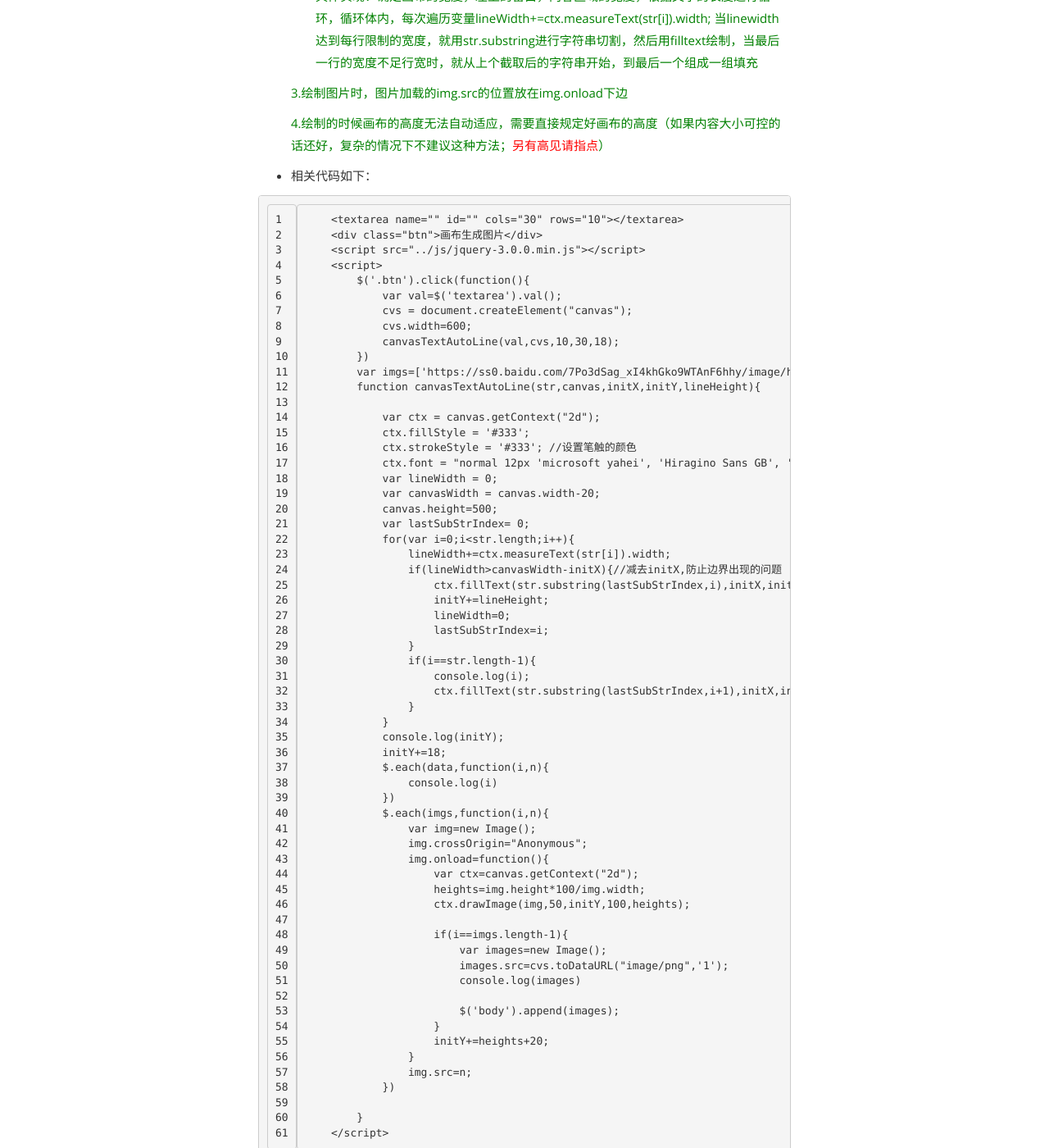
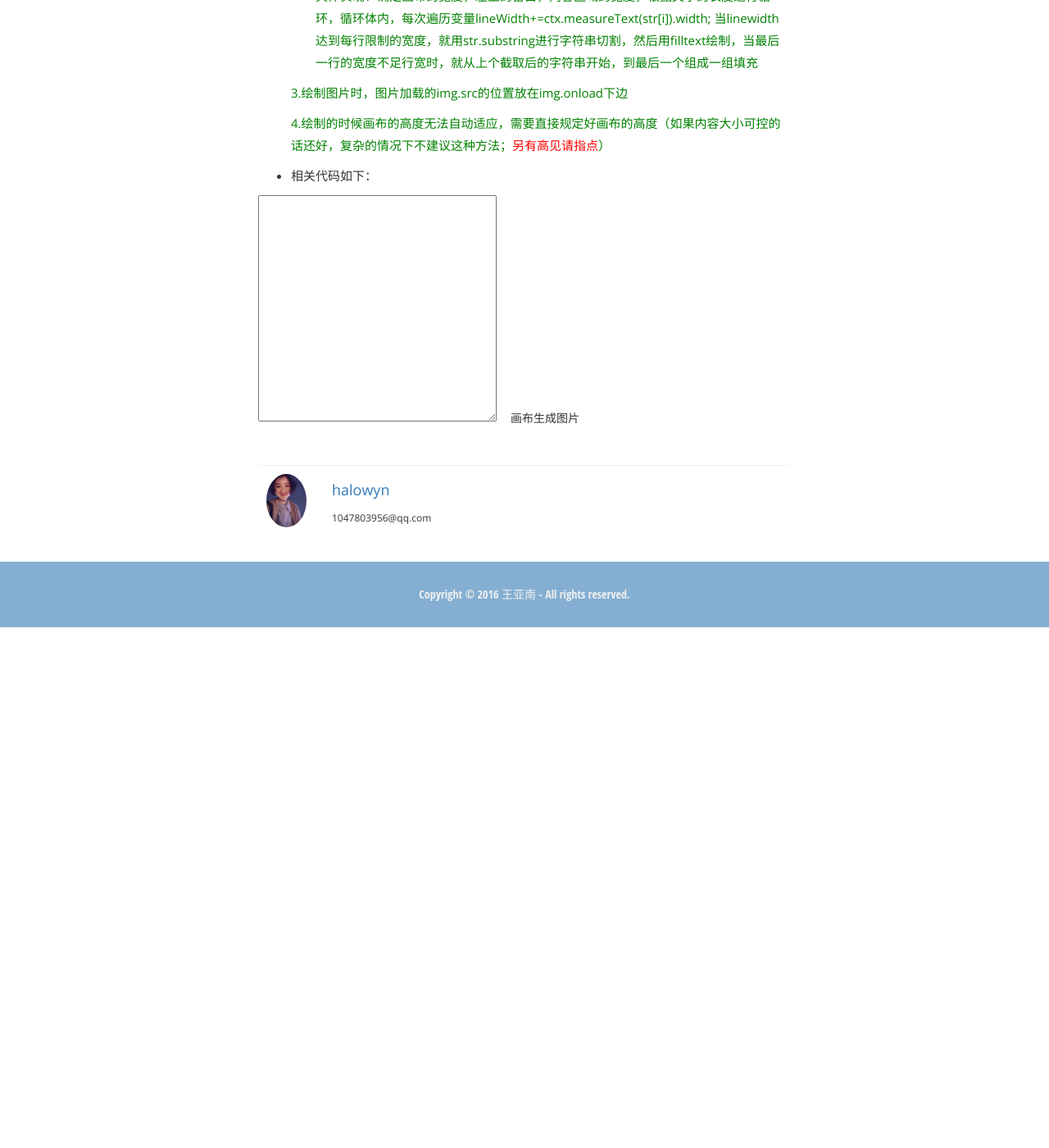
Before and after one commit to halowyn/halowyn.github.io, a Jekyll site: the page built from _posts/2017-06-06-Getting-Started.md, in a window 1280 px wide and 1400 px high, scrolled down 825 px. Shown: the whole window at 82% size. Built offline with Jekyll 4.4.1, drawn with Linux system fonts in a browser that asks for light colours; nearby versions of some CDN libraries; library files that are not in the unit come from our copies; after the commit the page ends 1590 px from its top, so only the background shows below that.

Commit message:
canvas绘制生成图片

````diff
--- a/_posts/2017-06-06-Getting-Started.md
+++ b/_posts/2017-06-06-Getting-Started.md
@@ -30,7 +30,7 @@
     </li>
     <li>相关代码如下：</li>
 </ul>
-```
+<body>
     <textarea name="" id="" cols="30" rows="10"></textarea>
     <div class="btn">画布生成图片</div>
     <script src="../js/jquery-3.0.0.min.js"></script>
@@ -43,11 +43,10 @@
         })
         var imgs=['https://ss0.baidu.com/7Po3dSag_xI4khGko9WTAnF6hhy/image/h%3D200/sign=2aad40cfb8b7d0a264c9039dfbee760d/9d82d158ccbf6c8107930095b63eb13533fa4022.jpg','7.png','4.jpg'],data=['1','2'];
         function canvasTextAutoLine(str,canvas,initX,initY,lineHeight){
-
             var ctx = canvas.getContext("2d");
             ctx.fillStyle = '#333';
             ctx.strokeStyle = '#333'; //设置笔触的颜色
-            ctx.font = "normal 12px 'microsoft yahei', 'Hiragino Sans GB', 'Tahoma'";                        //设置字体
+            ctx.font = "normal 12px 'microsoft yahei', 'Hiragino Sans GB', 'Tahoma'"; //设置字体
             var lineWidth = 0;
             var canvasWidth = canvas.width-20;
             canvas.height=500;
@@ -61,15 +60,10 @@
                     lastSubStrIndex=i;
                 }
                 if(i==str.length-1){
-                    console.log(i);
                     ctx.fillText(str.substring(lastSubStrIndex,i+1),initX,initY);
                 }
             }
-            console.log(initY);
             initY+=18;
-            $.each(data,function(i,n){
-                console.log(i)
-            })
             $.each(imgs,function(i,n){
                 var img=new Image();
                 img.crossOrigin="Anonymous";
@@ -77,12 +71,9 @@
                     var ctx=canvas.getContext("2d");
                     heights=img.height*100/img.width;
                     ctx.drawImage(img,50,initY,100,heights);
-
                     if(i==imgs.length-1){
                         var images=new Image();
                         images.src=cvs.toDataURL("image/png",'1');
-                        console.log(images)
-
                         $('body').append(images);
                     }
                     initY+=heights+20;
@@ -92,4 +83,4 @@
 
         }
     </script>
-  ```
+</body>
````
